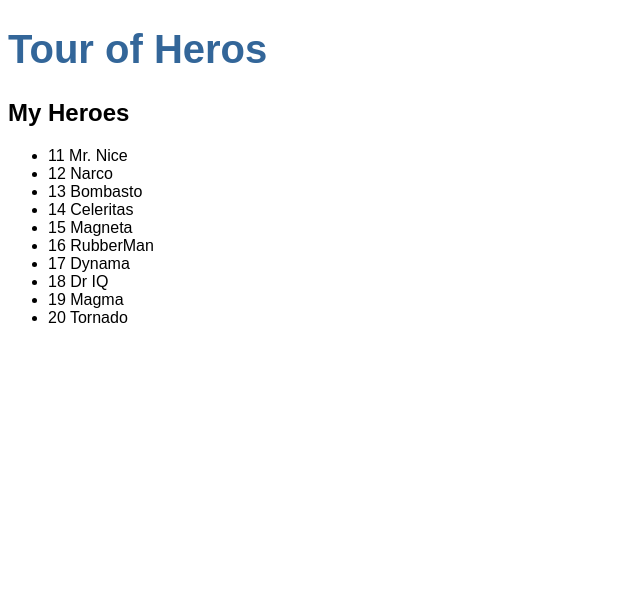
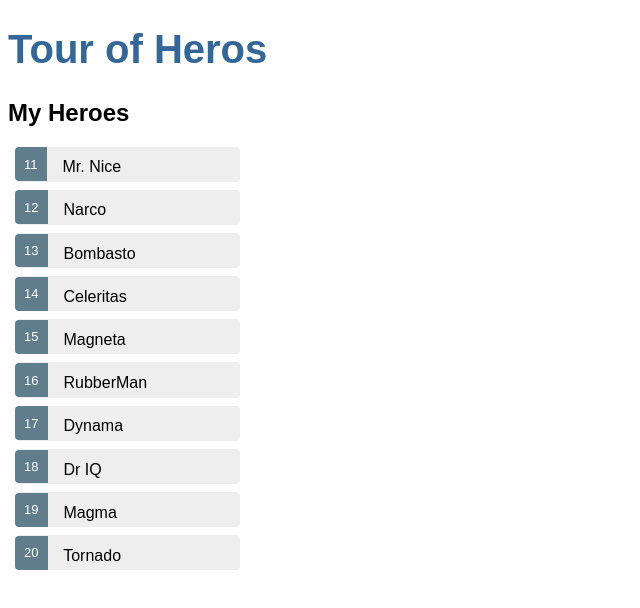
Before and after one commit to ronanmoriarty/angular-tutorial, an Angular app: page / in a window 1280 px wide. Shown: the top 608 px of the page, without its empty margins (0-640 px from the left). Built offline with nearby package versions, Linux system fonts and the light colour scheme.

Commit message:
Allow a hero to be selected

```diff
--- a/src/app/heroes/heroes.component.css
+++ b/src/app/heroes/heroes.component.css
@@ -0,0 +1,53 @@
+.selected {
+    background-color: #CFD8DC !important;
+    color: white;
+}
+
+.heroes {
+    margin: 0 0 2em 0;
+    list-style-type: none;
+    padding: 0;
+    width: 15em;
+}
+
+.heroes li {
+    cursor: pointer;
+    position: relative;
+    left: 0;
+    background-color: #EEE;
+    margin: .5em;
+    padding: .3em 0;
+    height: 1.6em;
+    border-radius: 4px;
+}
+
+.heroes li.selected:hover {
+    background-color: #BBD8DC !important;
+    color: white;
+}
+
+.heroes li:hover {
+    color: #607D8B;
+    background-color: #DDD;
+    left: .1em;
+}
+
+.heroes .text {
+    position: relative;
+    top: -3px;
+}
+
+.heroes .badge {
+    display: inline-block;
+    font-size: small;
+    color: white;
+    padding: 0.8em 0.7em 0 0.7em;
+    background-color: #607D8B;
+    line-height: 1em;
+    position: relative;
+    left: -1px;
+    top: -4px;
+    height: 1.8em;
+    margin-right: .8em;
+    border-radius: 4px 0 0 4px;
+}
--- a/src/app/heroes/heroes.component.html
+++ b/src/app/heroes/heroes.component.html
@@ -1,6 +1,18 @@
 <h2>My Heroes</h2>
 <ul class="heroes">
-  <li *ngFor="let hero of heroes">
+  <li *ngFor="let hero of heroes"
+  [class.selected]="hero === selectedHero"
+  (click)=onSelect(hero)>
     <span class="badge">{{hero.id}}</span> {{hero.name}}
   </li>
 </ul>
+
+<div *ngIf="selectedHero">
+  <h2>{{selectedHero.name | uppercase}} Details</h2>
+  <div><span>id: </span>{{selectedHero.id}}</div>
+  <div>
+    <label>name:
+      <input [(ngModel)]="selectedHero.name" placeholder="name">
+    </label>
+  </div>
+</div>
--- a/src/app/heroes/heroes.component.ts
+++ b/src/app/heroes/heroes.component.ts
@@ -1,4 +1,5 @@
 import { Component, OnInit } from '@angular/core';
+import { Hero } from "../hero";
 import { HEROES } from "../mock-heroes";
 
 @Component({
@@ -7,11 +8,16 @@
   styleUrls: ['./heroes.component.css']
 })
 export class HeroesComponent implements OnInit {
+
   heroes = HEROES;
+  selectedHero: Hero;
 
   constructor() { }
 
   ngOnInit() {
   }
 
+  onSelect(hero: Hero): void {
+    this.selectedHero = hero;
+  }
 }
```
